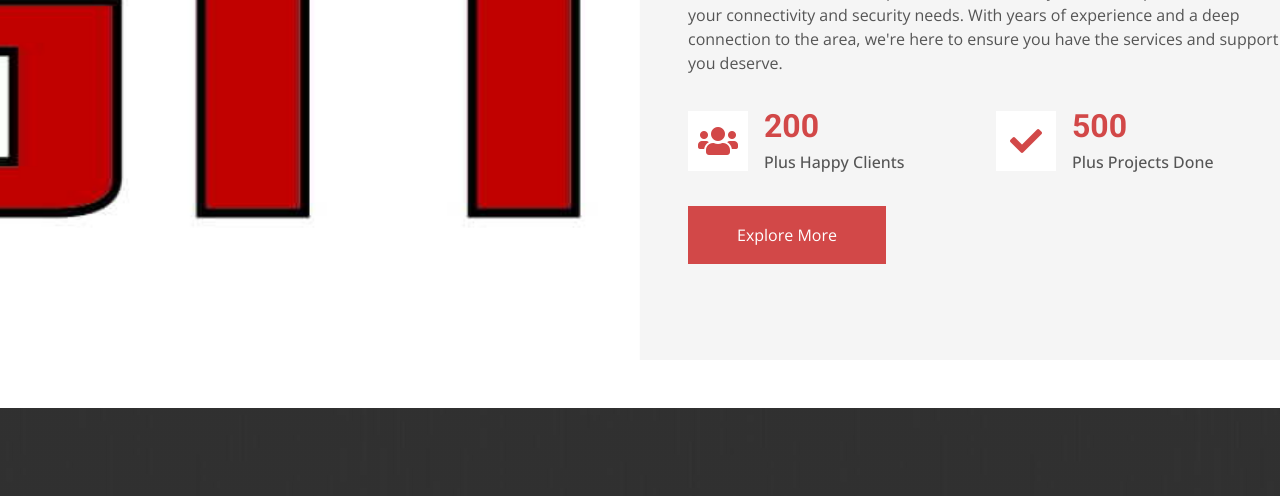
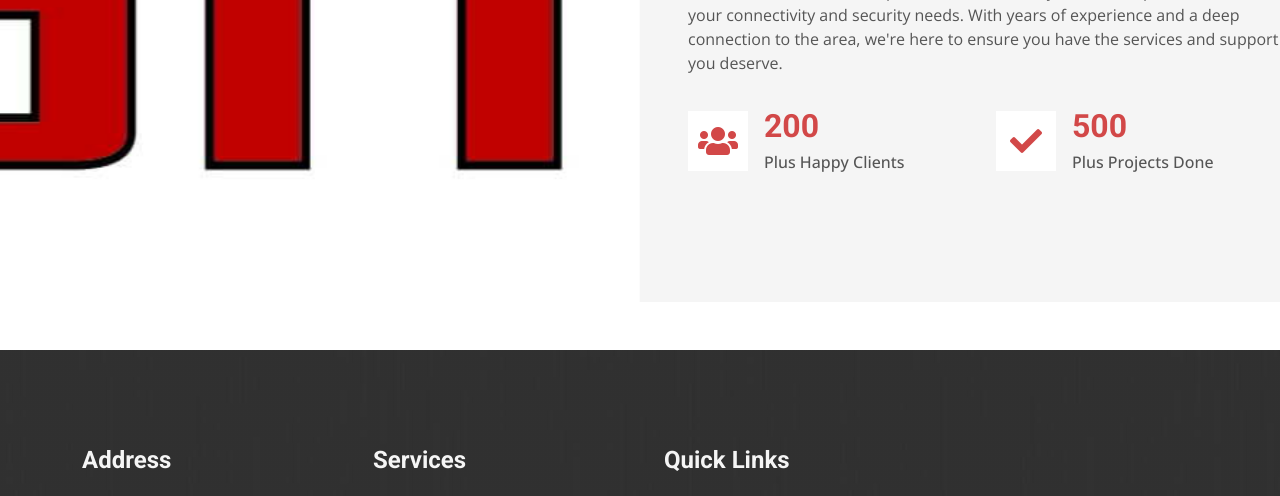
Before and after one commit to xBenCookx/gitsite, a website with bundled scripts: page GIT/about.html in a window 1280 px wide. Shown: the part 1246-1742 px from the top of the page. Built offline with nearby package versions, Linux system fonts and the light colour scheme.

Commit message:
removed read more button on about page

```diff
--- a/GIT/about.html
+++ b/GIT/about.html
@@ -259,7 +259,6 @@
                   </div>
                 </div>
               </div>
-              <a href="" class="btn btn-primary py-3 px-5">Explore More</a>
             </div>
           </div>
         </div>
```
